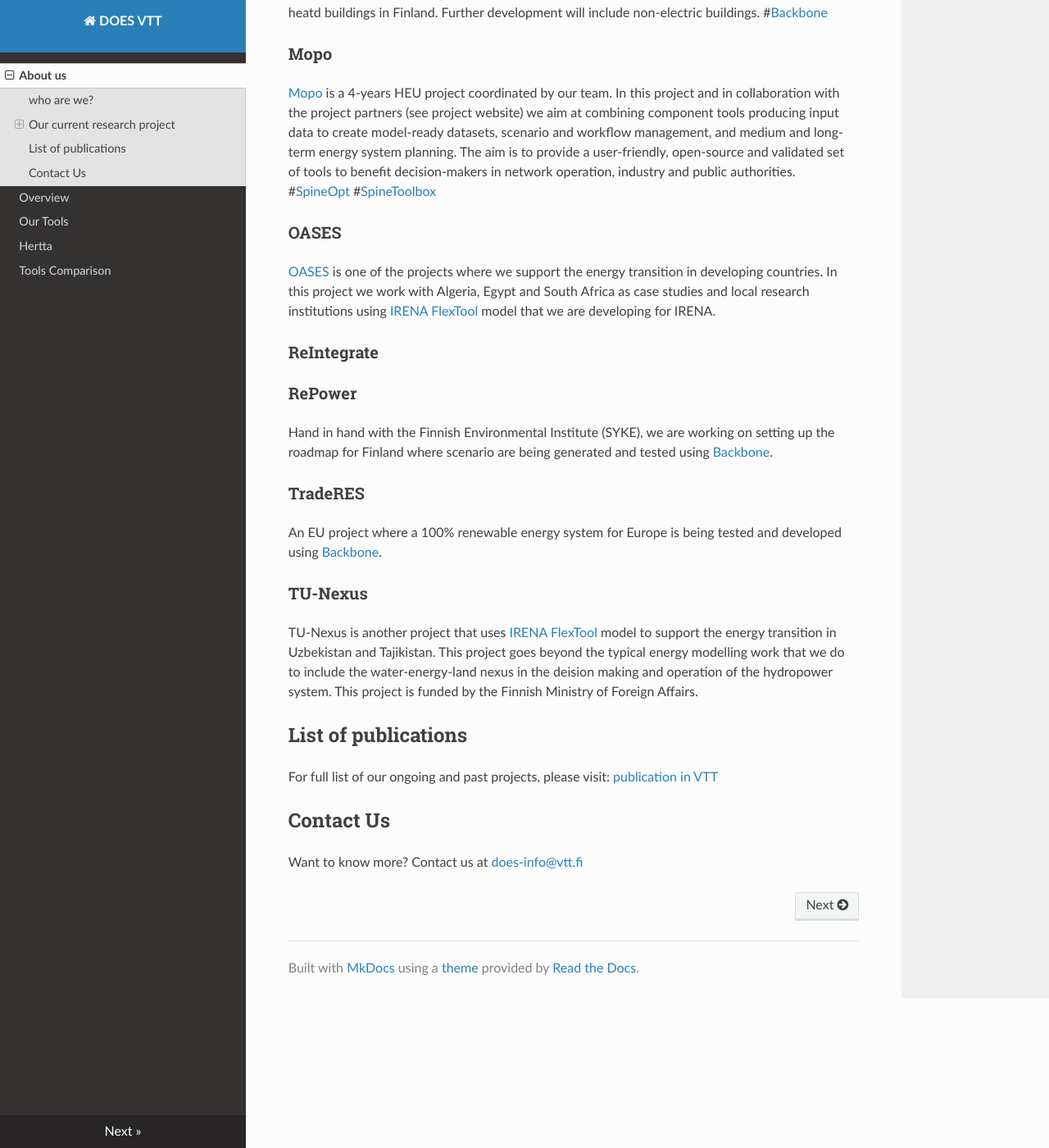
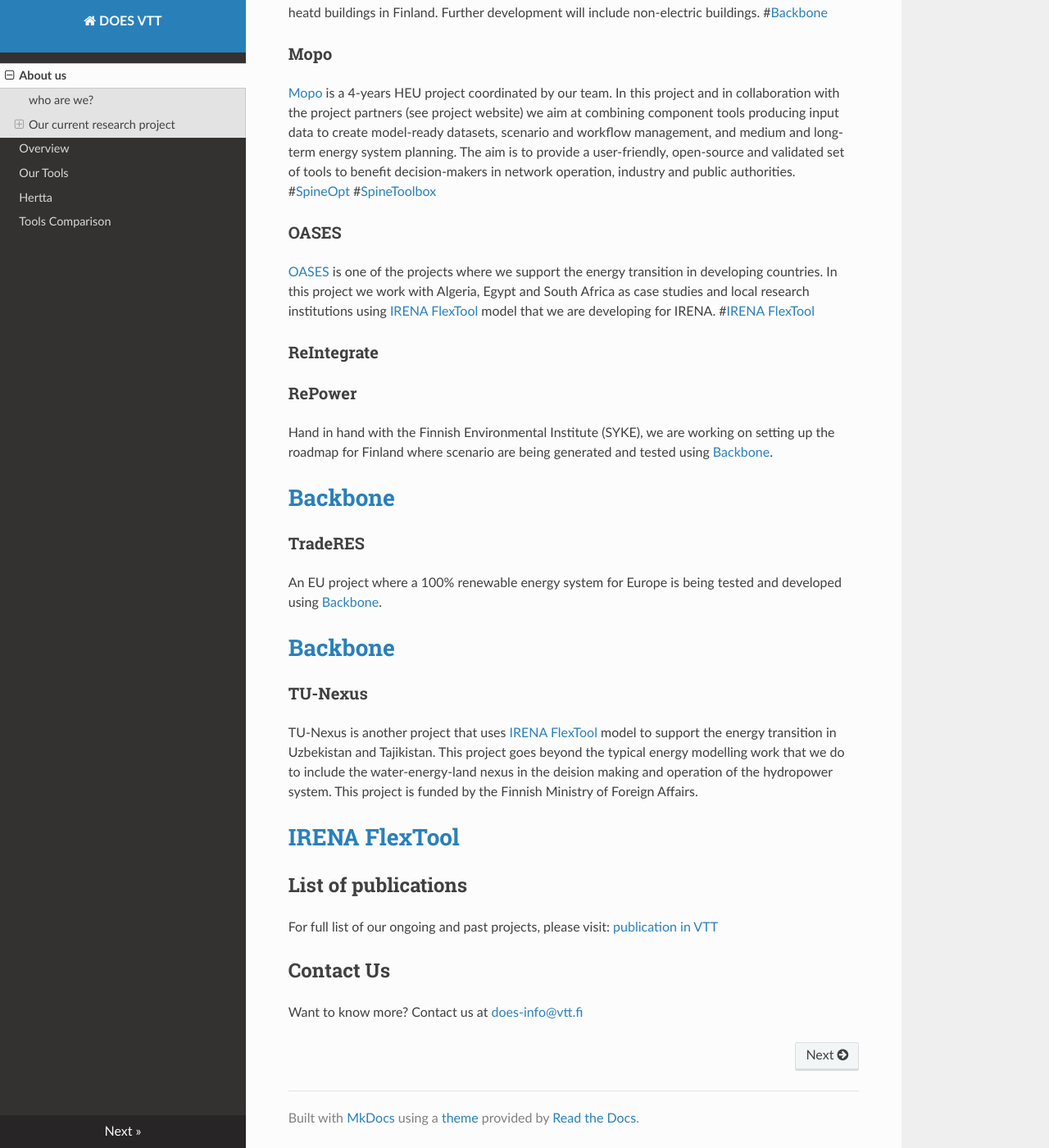
Before and after one commit to DOESVTT/doesvtt, an MkDocs documentation site: the page built from docs/index.md, in a window 1280 px wide and 1400 px high, scrolled down 1921 px. Shown: the whole window at 82% size. Built offline with MkDocs 1.6.1, drawn with Linux system fonts in a browser that asks for light colours; nearby versions of some CDN libraries.

Commit message:
Update index.md

```diff
--- a/docs/index.md
+++ b/docs/index.md
@@ -33,18 +33,21 @@
 [Mopo](tools-for-energy-system-modelling.org) is a 4-years HEU project coordinated by our team. In this project and in collaboration with the project partners (see project website) we aim at combining component tools producing input data to create model-ready datasets, scenario and workflow management, and medium and long-term energy system planning. The aim is to provide a user-friendly, open-source and validated set of tools to benefit decision-makers in network operation, industry and public authorities. #[SpineOpt](https://doesvtt.github.io/doesvtt/our_tools/#spineopt) #[SpineToolbox](https://doesvtt.github.io/doesvtt/our_tools/#spinetoolbox)
 
 ### OASES
-[OASES](https://www.leap-re.eu/oases/) is one of the projects where we support the energy transition in developing countries. In this project we work with Algeria, Egypt and South Africa as case studies and local research institutions using [IRENA FlexTool](https://doesvtt.github.io/doesvtt/our_tools/#irena-flextool) model that we are developing for IRENA.
+[OASES](https://www.leap-re.eu/oases/) is one of the projects where we support the energy transition in developing countries. In this project we work with Algeria, Egypt and South Africa as case studies and local research institutions using [IRENA FlexTool](https://doesvtt.github.io/doesvtt/our_tools/#irena-flextool) model that we are developing for IRENA. #[IRENA FlexTool](https://doesvtt.github.io/doesvtt/our_tools/#irena-flextool)
 
 ### ReIntegrate
 
 ### RePower
 Hand in hand with the Finnish Environmental Institute (SYKE), we are working on setting up the roadmap for Finland where scenario are being generated and tested using [Backbone](https://doesvtt.github.io/doesvtt/our_tools/#backbone).
+#[Backbone](https://doesvtt.github.io/doesvtt/our_tools/#backbone)
 
 ### TradeRES
 An EU project where a 100% renewable energy system for Europe is being tested and developed using [Backbone](https://doesvtt.github.io/doesvtt/our_tools/#backbone).
+#[Backbone](https://doesvtt.github.io/doesvtt/our_tools/#backbone)
 
 ### TU-Nexus
 TU-Nexus is another project that uses [IRENA FlexTool](https://doesvtt.github.io/doesvtt/our_tools/#irena-flextool) model to support the energy transition in Uzbekistan and Tajikistan. This project goes beyond the typical energy modelling work that we do to include the water-energy-land nexus in the deision making and operation of the hydropower system. This project is funded by the Finnish Ministry of Foreign Affairs.
+#[IRENA FlexTool](https://doesvtt.github.io/doesvtt/our_tools/#irena-flextool)
 
 ## List of publications
 For full list of our ongoing and past projects, please visit: [publication in VTT](https://cris.vtt.fi/en/organisations/ba4206-design-and-operation-of-energy-systems/publications/)
```
